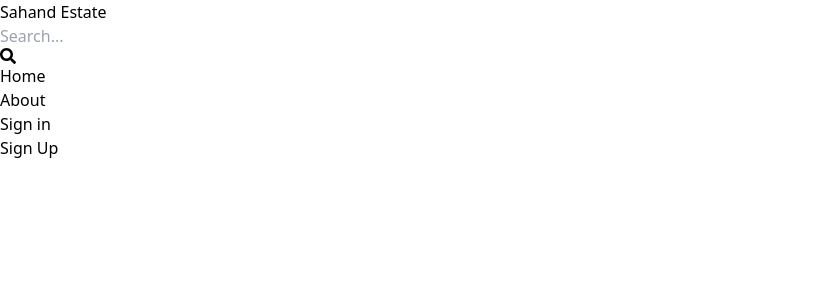
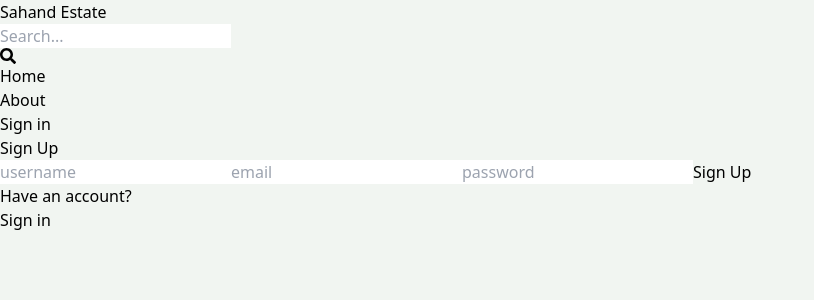
Before and after one commit to Achintya1800/mern-estate, a React (Vite) app in the folder client/: page /sign-up in a window 1280 px wide. Shown: the top 300 px of the page, without its empty margins (0-814 px from the left). Built offline with nearby package versions, Linux system fonts and the light colour scheme.

Commit message:
complete signup page ui

```diff
--- a/client/src/App.jsx
+++ b/client/src/App.jsx
@@ -1,5 +1,6 @@
 import { BrowserRouter, Routes, Route } from "react-router-dom";
 import SignIn from "./pages/SignIn";
+import SignUp from "./pages/SignUp"; // Add this import
 import Home from "./pages/Home";
 import About from "./pages/About";
 import Profile from "./pages/Profile";
@@ -13,9 +14,9 @@
         <Routes>
           <Route path="/" element={<Home />} />
           <Route path="/sign-in" element={<SignIn />} />
-          <Route path="/sign-up" element={<div>Sign Up</div>} />
-          <Route path="/about" element={<div>About</div>} />
-          <Route path="/profile" element={<div>Profile</div>} />
+          <Route path="/sign-up" element={<SignUp />} /> {/* Changed this line */}
+          <Route path="/about" element={<About />} />
+          <Route path="/profile" element={<Profile />} />
         </Routes>
       </div>
     </BrowserRouter>
--- a/client/src/index.css
+++ b/client/src/index.css
@@ -1,3 +1,7 @@
 @tailwind base;
 @tailwind components;
 @tailwind utilities;
+
+body{
+    background-color: rgb(241, 245, 241);
+}
--- a/client/src/pages/SignUp.jsx
+++ b/client/src/pages/SignUp.jsx
@@ -1,9 +1,29 @@
 import React from 'react'
+import { Link } from 'react-router-dom';
 
 export default function SignUp() {
   return (
-    <div>
-      SignUp
+    <div className='p-3 max-w-lg mx-auto'>
+      <h1 className='text-3xl font-semibold text-center my-7'>
+        Sign Up
+      </h1>
+      <form className='flex flex-col gap-4'>
+        <input type="text" placeholder='username'
+        className='border p-3 rounded-lg' id='username'/>
+        <input type="email" placeholder='email'
+        className='border p-3 rounded-lg' id='email'/>
+        <input type="password" placeholder='password'
+        className='border p-3 rounded-lg' id='password'/>
+        <button className='bg-slate-700 text-white p-3 rounded-lg uppercase hover:opacity-95 disabled:opacity-80 '>
+          Sign Up
+        </button>
+      </form>
+        <div className='flex gap-2 mt-5'>
+        <p>Have an account?</p>
+        <Link to={'/sign-in'}>
+          <span className='text-blue-700'>Sign in</span>
+        </Link>
+      </div>
     </div>
   )
 }
```
